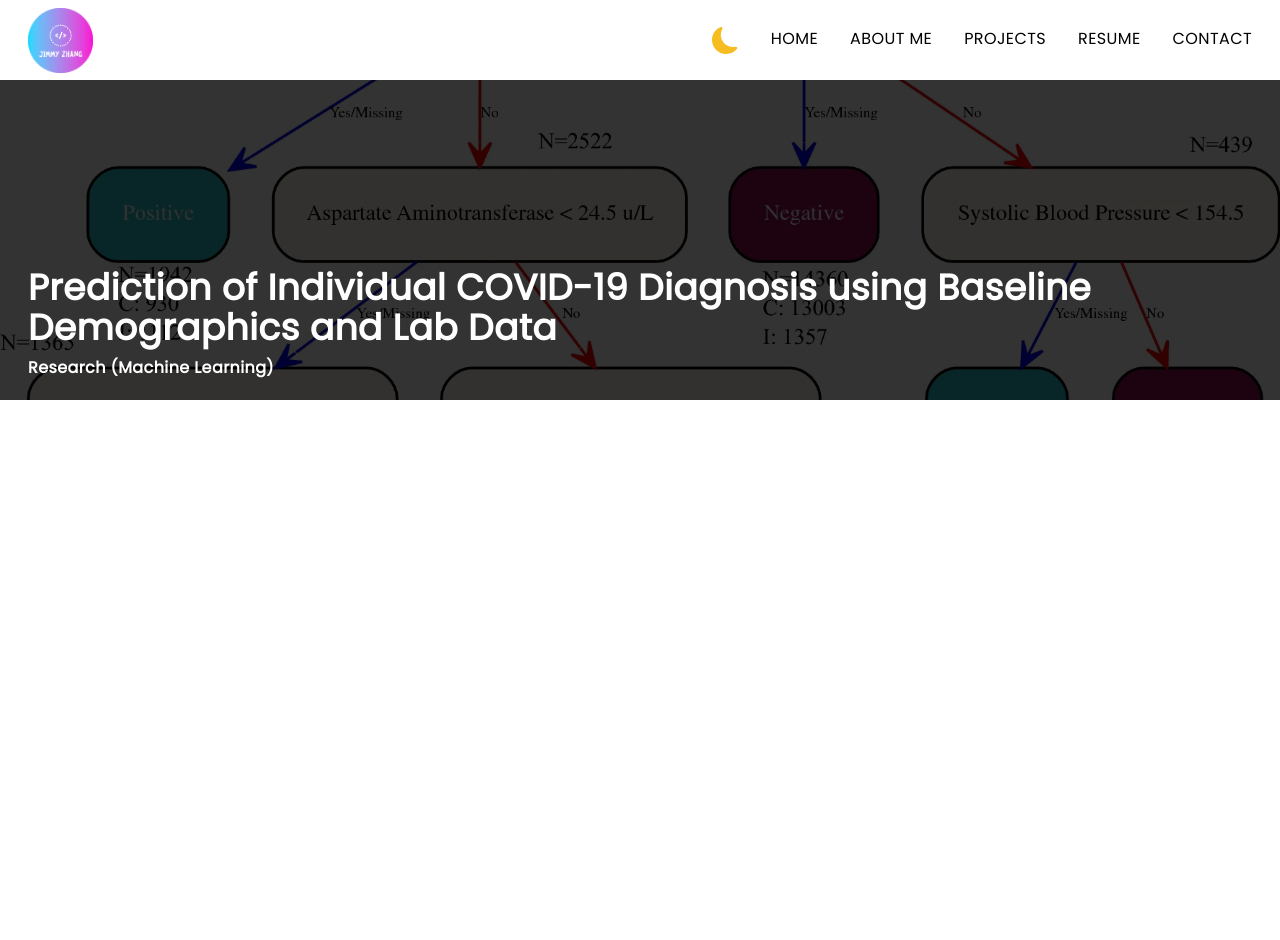
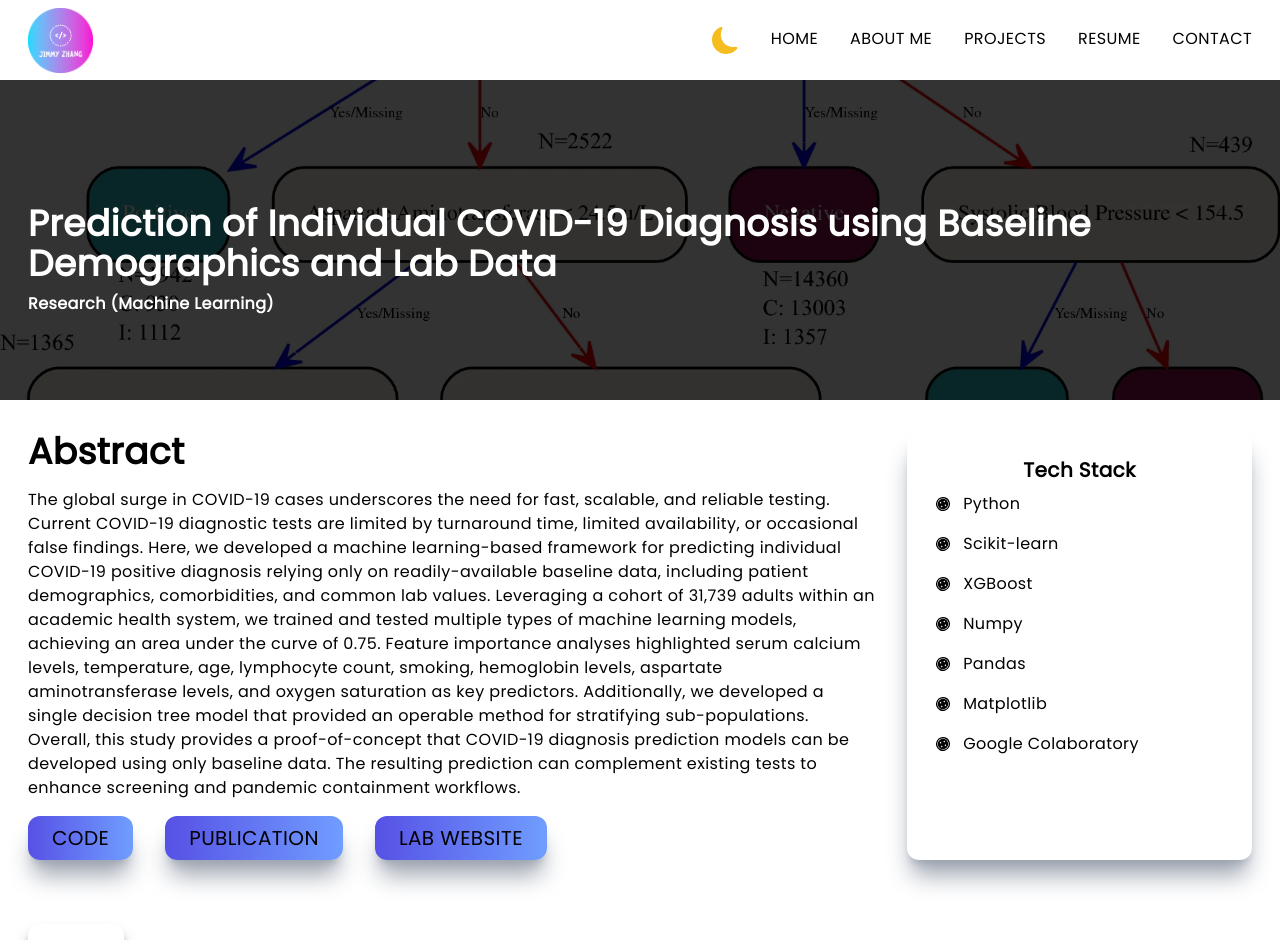
Before and after one commit to jimmyzhang2003/jimmyzhang2003.github.io, a Next.js app: page /projects/covid_diagnosis_prediction in a window 1280 px wide. Shown: the top 940 px of the page. Before the commit the page ends 800 px from the top, so only its background shows below. Built offline with nearby package versions, Linux system fonts and the light colour scheme.

Commit message:
Finished COVID-19 project page

```diff
--- a/components/Navbar.jsx
+++ b/components/Navbar.jsx
@@ -9,7 +9,7 @@ import { IoIosPaper } from "react-icons/io";
 
 const Navbar = () => {
 	const [nav, setNav] = useState(false);
-	const [shadow, setShadow] = useState(false);
+	const [shadow, setShadow] = useState(true);
 	const { theme, setTheme } = useTheme();
 
 	const handleNav = () => {
@@ -30,7 +30,7 @@ const Navbar = () => {
 	useEffect(() => {
 		console.log(`Curr theme: ${sessionStorage.getItem("theme")}`);
 		setTheme(sessionStorage.getItem("theme"));
-		setShadow(true); //need to call setShadow to force re-render
+		setShadow(false); //need to call setShadow to force re-render
 	}, []);
 
 	useEffect(() => {
--- a/pages/projects/covid_diagnosis_prediction.jsx
+++ b/pages/projects/covid_diagnosis_prediction.jsx
@@ -1,6 +1,8 @@
 import React from "react";
 import Image from "next/image";
+import Link from "next/link";
 import covidImg from "../../public/assets/covid_project.webp";
+import { GiShirtButton } from "react-icons/gi";
 
 const covid_diagnosis_prediction = () => {
 	return (
@@ -14,13 +16,111 @@ const covid_diagnosis_prediction = () => {
 					src={covidImg}
 					alt="COVID-19 Diagnosis Prediction Decision Tree"
 				/>
+
+				<div className="absolute top-[55%] max-w-[1240px] w-full left-[50%] translate-x-[-50%] translate-y-[-50%] z-10 p-2 text-white">
+					<h2 className="py-2">
+						Prediction of Individual COVID-19 Diagnosis using Baseline
+						Demographics and Lab Data
+					</h2>
+					<h3>Research (Machine Learning)</h3>
+				</div>
 			</div>
-			<div className="absolute top-[40%] max-w-[1240px] w-full left-[50%] translate-x-[-50%] translate-y-[-50%] z-10 p-2 text-white">
-				<h2 className="py-2">
-					Prediction of Individual COVID-19 Diagnosis using Baseline
-					Demographics and Lab Data
-				</h2>
-				<h3>Research (Machine Learning)</h3>
+
+			<div className="max-w-[1240px] mx-auto p-2 grid md:grid-cols-10 gap-8 pt-28">
+				<div className="col-span-10 md:col-span-7">
+					<h2>Abstract</h2>
+					<p className="mt-4">
+						The global surge in COVID-19 cases underscores the need for fast,
+						scalable, and reliable testing. Current COVID-19 diagnostic tests
+						are limited by turnaround time, limited availability, or occasional
+						false findings. Here, we developed a machine learning-based
+						framework for predicting individual COVID-19 positive diagnosis
+						relying only on readily-available baseline data, including patient
+						demographics, comorbidities, and common lab values. Leveraging a
+						cohort of 31,739 adults within an academic health system, we trained
+						and tested multiple types of machine learning models, achieving an
+						area under the curve of 0.75. Feature importance analyses
+						highlighted serum calcium levels, temperature, age, lymphocyte
+						count, smoking, hemoglobin levels, aspartate aminotransferase
+						levels, and oxygen saturation as key predictors. Additionally, we
+						developed a single decision tree model that provided an operable
+						method for stratifying sub-populations. Overall, this study provides
+						a proof-of-concept that COVID-19 diagnosis prediction models can be
+						developed using only baseline data. The resulting prediction can
+						complement existing tests to enhance screening and pandemic
+						containment workflows.
+					</p>
+					<a
+						href="https://github.com/Huang-lab/covid19-diagnosis-prediction"
+						target="_blank"
+						rel="noreferrer"
+					>
+						<button className="px-6 py-2 mt-4 mr-8 text-xl hover:scale-105 ease-in duration-300">
+							Code
+						</button>
+					</a>
+					<a
+						href="https://www.nature.com/articles/s41598-021-93126-7"
+						target="_blank"
+						rel="noreferrer"
+					>
+						<button className="px-6 py-2 mt-4 mr-8 text-xl hover:scale-105 ease-in duration-300">
+							Publication
+						</button>
+					</a>
+					<a
+						href="https://labs.icahn.mssm.edu/kuanhuanglab/"
+						target="_blank"
+						rel="noreferrer"
+					>
+						<button className="px-6 py-2 mt-4 text-xl hover:scale-105 ease-in duration-300">
+							Lab Website
+						</button>
+					</a>
+				</div>
+
+				<div className="col-span-10 md:col-span-3 shadow-xl shadow-gray-400 rounded-xl p-4">
+					<div className="p-2">
+						<p className="text-center text-xl font-bold">Tech Stack</p>
+
+						<div className="grid grid-cols-2 sm:grid-cols-3 md:grid-cols-1 auto-rows-min">
+							<p className="py-2 flex items-center">
+								<GiShirtButton className="pr-2 w-8" />
+								Python
+							</p>
+							<p className="py-2 flex items-center">
+								<GiShirtButton className="pr-2 w-8" />
+								Scikit-learn
+							</p>
+							<p className="py-2 flex items-center">
+								<GiShirtButton className="pr-2 w-8" />
+								XGBoost
+							</p>
+							<p className="py-2 flex items-center">
+								<GiShirtButton className="pr-2 w-8" />
+								Numpy
+							</p>
+							<p className="py-2 flex items-center">
+								<GiShirtButton className="pr-2 w-8" />
+								Pandas
+							</p>
+							<p className="py-2 flex items-center">
+								<GiShirtButton className="pr-2 w-8" />
+								Matplotlib
+							</p>
+							<p className="py-2 flex items-center">
+								<GiShirtButton className="pr-2 w-8" />
+								Google Colaboratory
+							</p>
+						</div>
+					</div>
+				</div>
+
+				<Link href="/#projects">
+					<div className="w-24 my-8 text-xl rounded-xl shadow-lg shadow-gray-500 p-3 text-center cursor-pointer hover:scale-105 ease-in duration-300">
+						<p>Back</p>
+					</div>
+				</Link>
 			</div>
 		</div>
 	);
```
